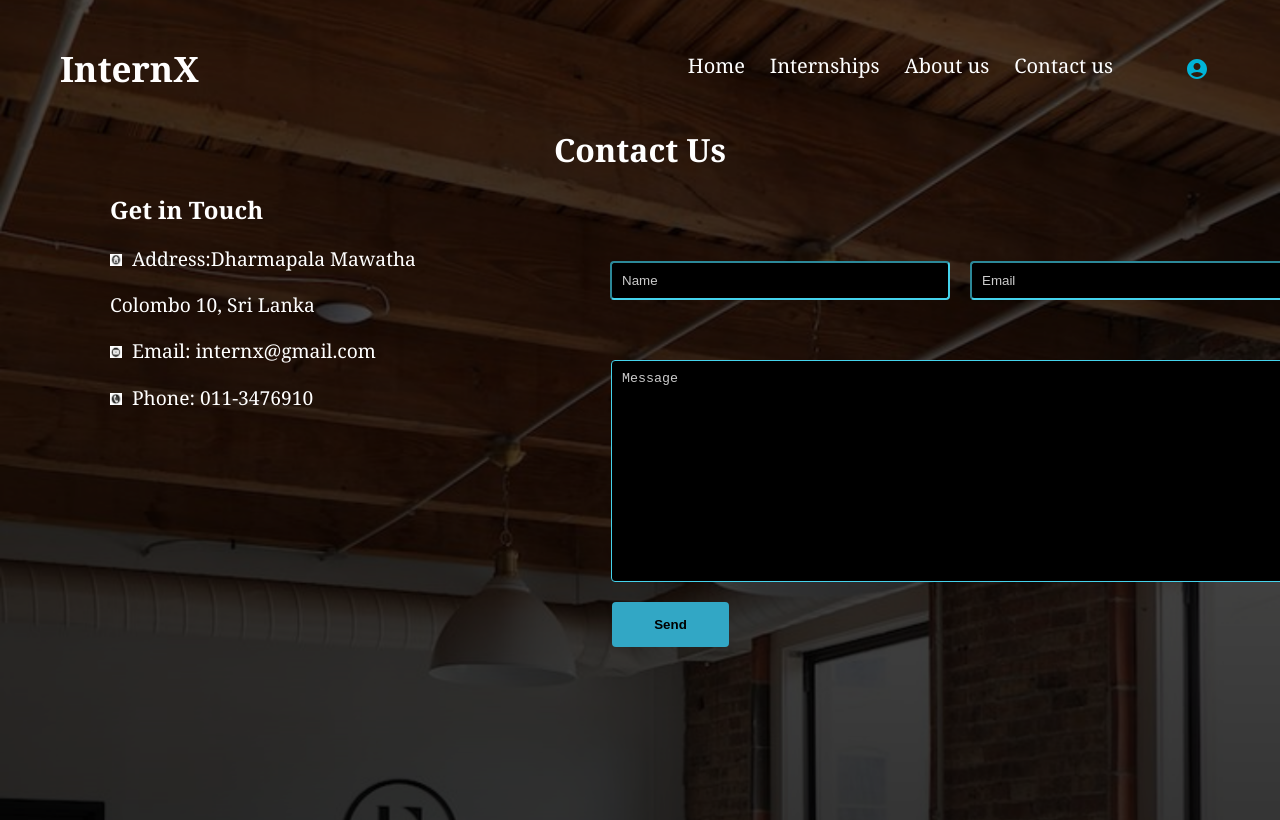
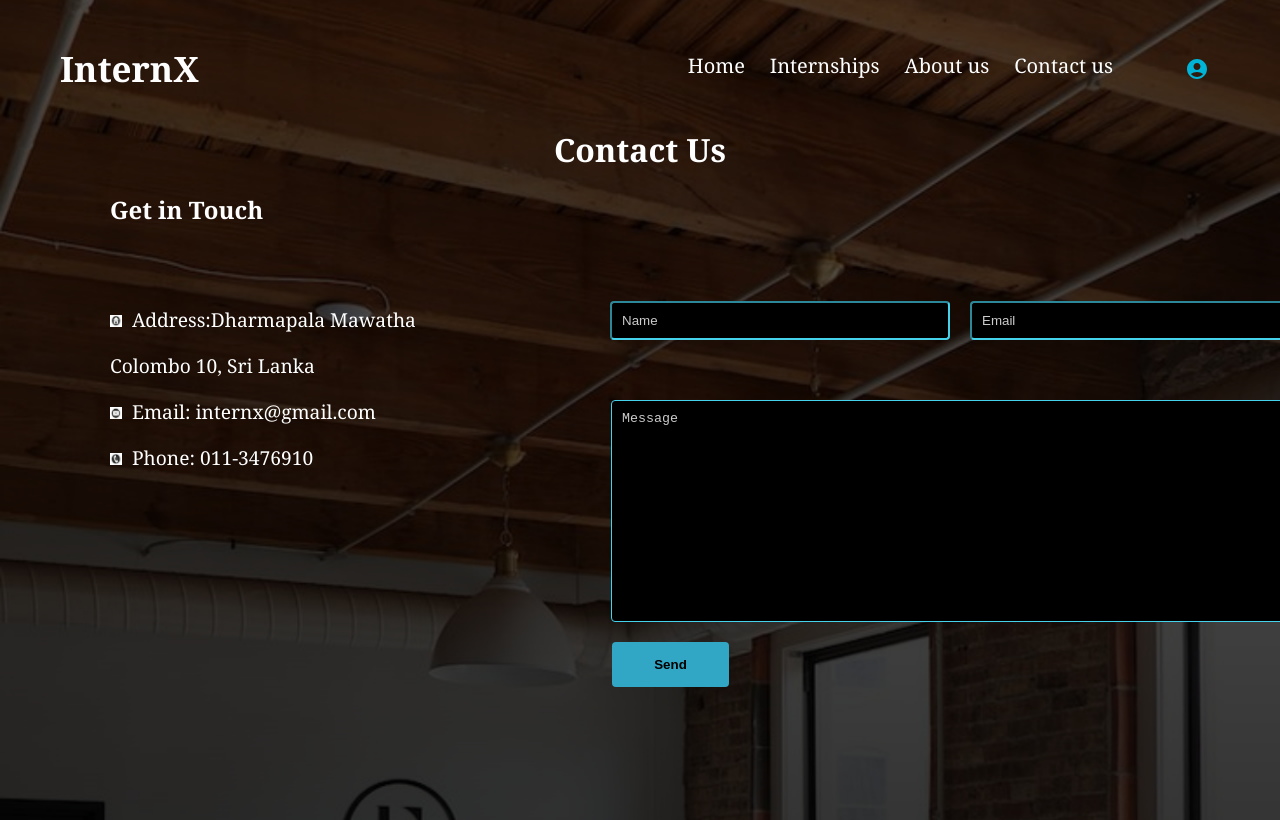
Before and after one commit to KushaRa/InternX_Front, a React (Create React App) app in the folder skillsync/: page /contact in a window 1280 px wide. Shown: the top 820 px of the page. Built offline with nearby package versions, Linux system fonts and the light colour scheme.

Commit message:
remove the classname "contact-info"

```diff
--- a/skillsync/src/Pages/Contact/Contact.js
+++ b/skillsync/src/Pages/Contact/Contact.js
@@ -16,7 +16,7 @@ export const Contact = () => {
                 <MainNav />
                 <h1 className='contact-h1'>Contact Us</h1>
                 <div className='contat-content'>
-                     <div className='contact-info'>
+                     {/* <div className='contact-info'>  */}
                         <h2 className='contact-h2'>Get in Touch</h2>
                         <p className='contact-p'><img className="address-logo " src={address} alt="Logo" />Address:Dharmapala Mawatha</p>
                         <p className='contact-p'>Colombo 10, Sri Lanka</p>
@@ -30,7 +30,7 @@ export const Contact = () => {
                         </div>
                     <textarea className='contact-msg' placeholder="Message"></textarea>
                     <button type="submit">Send</button>
-                    </div>
+                    {/* </div> */}
                 </div>
             </div>
 
```
